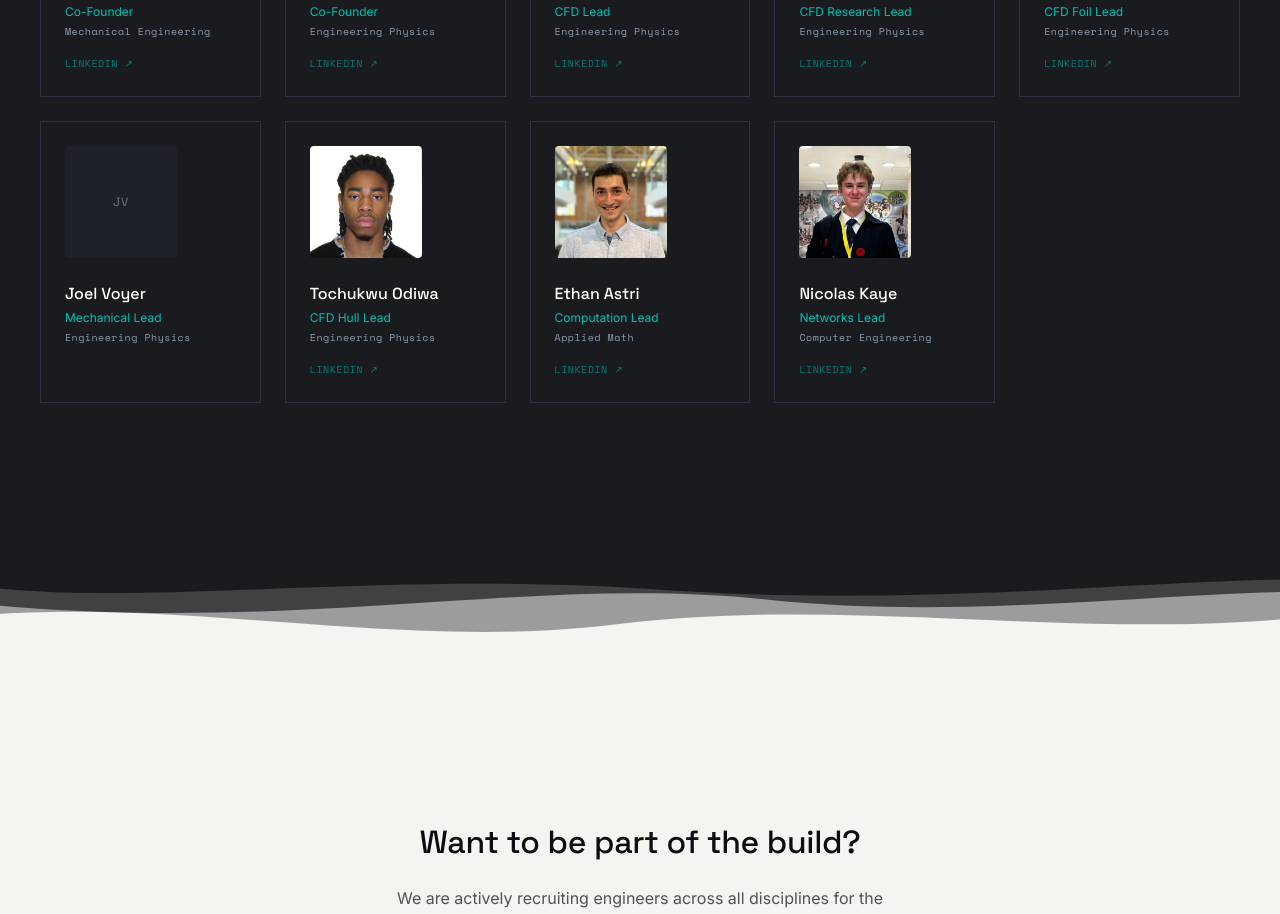
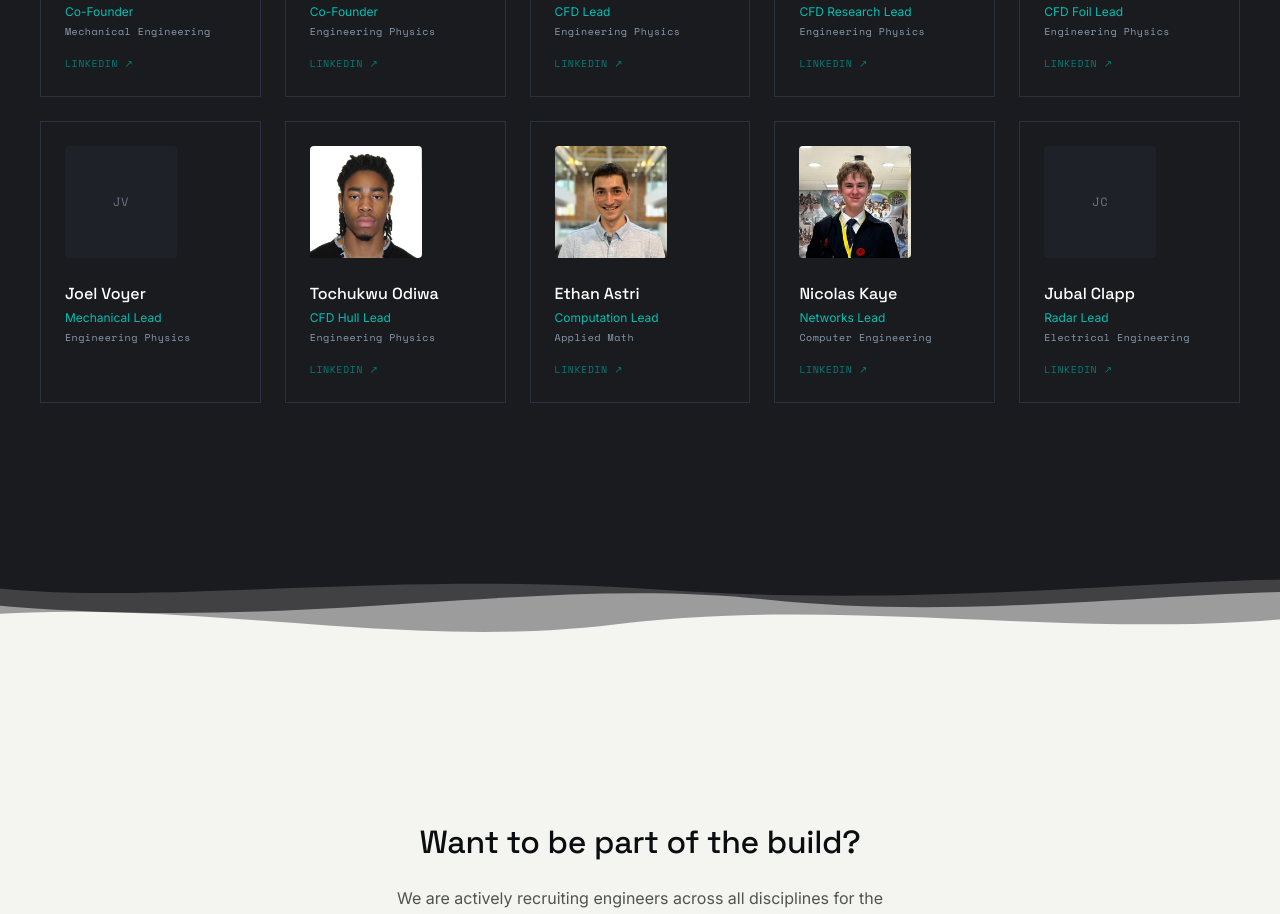
Before and after one commit to chizzyandy/aquafoilwebsite, a Next.js app: page /team in a window 1280 px wide. Shown: the part 1240-2154 px from the top of the page. Built offline with nearby package versions, Linux system fonts and the light colour scheme.

Commit message:
added Jubal

```diff
--- a/src/data/team.ts
+++ b/src/data/team.ts
@@ -23,6 +23,7 @@ export const teamMembers: TeamMember[] = [
   { name: "Tochukwu Odiwa", role: "CFD Hull Lead", discipline: "Engineering Physics", image: "/images/Team/TochukwuOdiwa.png", linkedin: "https://www.linkedin.com/in/tochukwu-odiwa-ba8480282/" },
   { name: "Ethan Astri", role: "Computation Lead", discipline: "Applied Math", image: "/images/Team/EthanAstri.jpeg", linkedin: "https://www.linkedin.com/in/ethan-astri-3887372a0/" },
   { name: "Nicolas Kaye", role: "Networks Lead", discipline: "Computer Engineering", image: "/images/Team/NicholasKaye.jpeg", linkedin: "https://www.linkedin.com/in/nicolas-kaye-4005552b4/" },
+  { name: "Jubal Clapp", role: "Radar Lead", discipline: "Electrical Engineering", linkedin: "https://www.linkedin.com/in/jubal-clapp/" },
 ];
 
 export const advisors: Advisor[] = [
```
